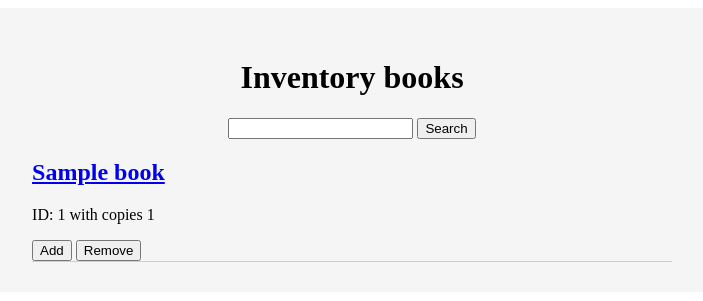
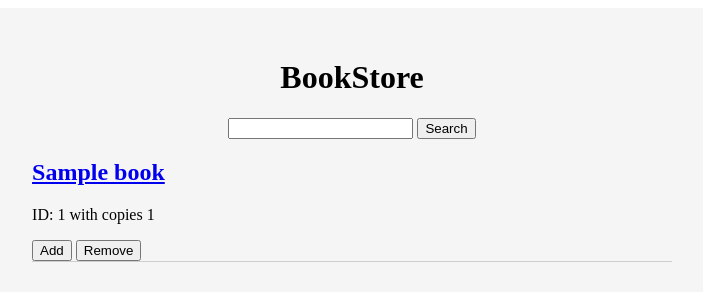
Before and after one commit to sandeepsajan0/inventorybooksapp, a Django app: page / in a window 1280 px wide. Shown: the top 301 px of the page, without its empty margins (288-991 px from the left). Run offline with Django 3.2, Linux system fonts and the light colour scheme; tables that the repository leaves empty hold one stand-in row (values such as "Sample post").

Commit message:
update heading

```diff
--- a/inventoryApp/templates/booklist.html
+++ b/inventoryApp/templates/booklist.html
@@ -10,7 +10,7 @@
 
     <div class = "container">
         <div class="AppName">
-            <h1>Inventory books</h1>
+            <h1>BookStore</h1>
 
         <form action="#" method="get">
             <input type="text" name="mytextbox" />
@@ -43,7 +43,7 @@
                     <input type="Submit" class="btn" value="Add" name="AddCopy" />
                     <input type="Submit" class="btn" value="Remove" name="Delete">
                     </form>
-                    <b> It is already present in inventory</b>
+                    <b> It is already present in bookstore</b>
                 </br>
                 {% else %}
                     <form action="#" method="get">
```
